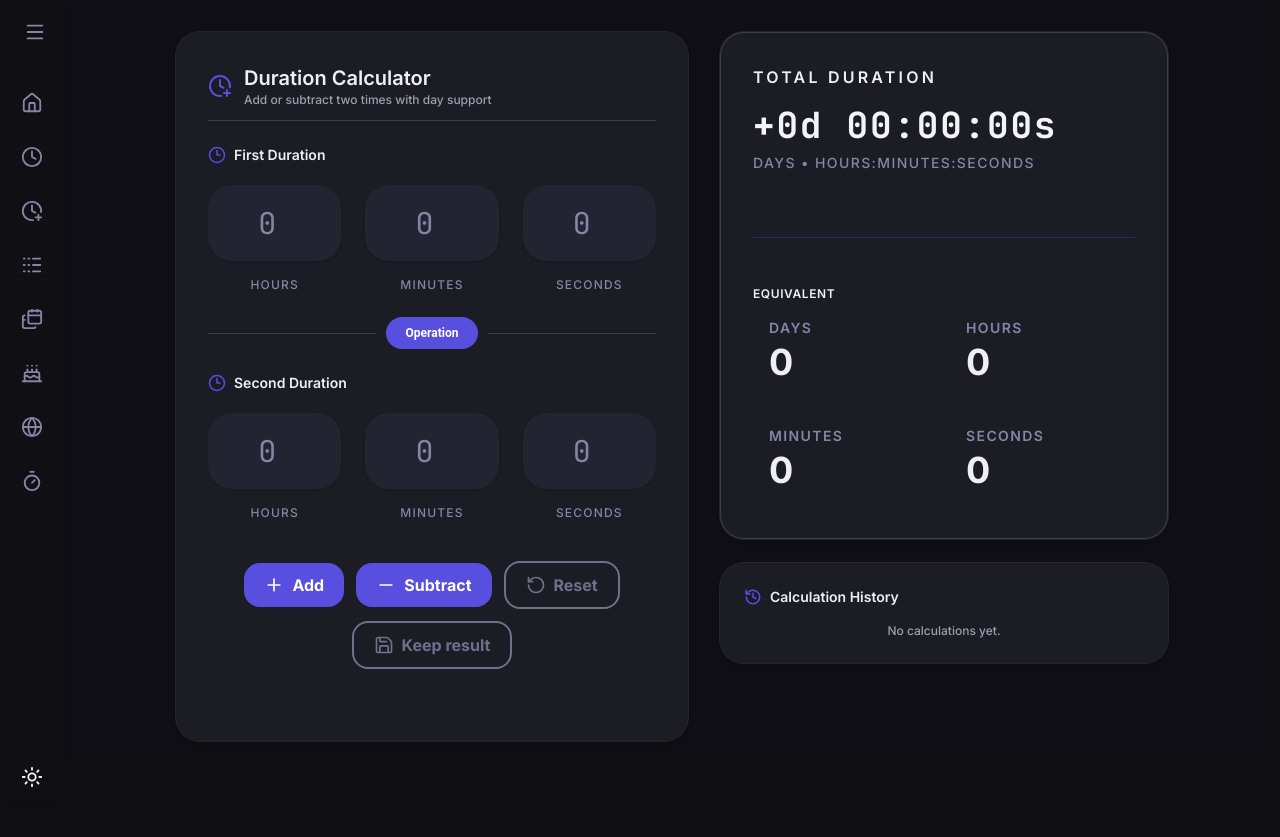
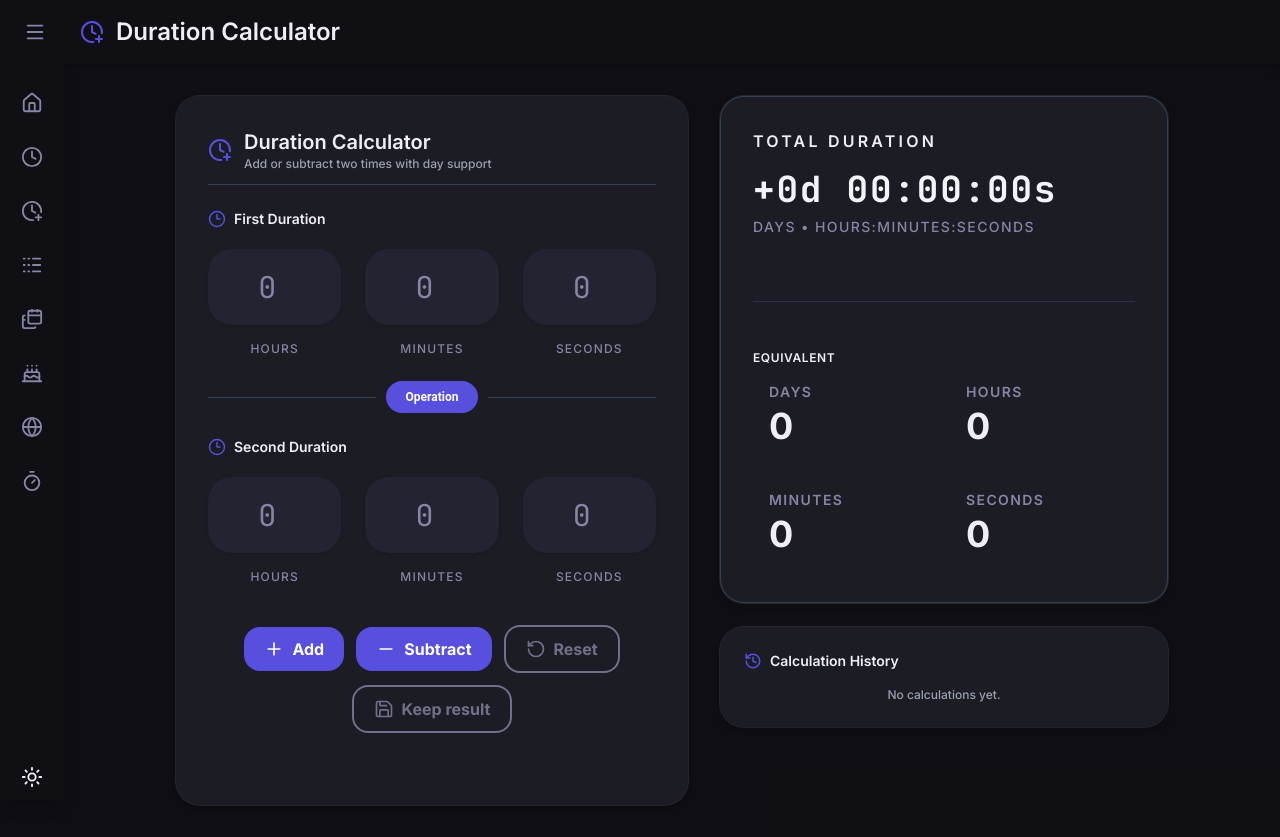
Before and after one commit to chrstnhu/TimeTools, a React (Vite) app: page /duration-calculator in a window 1280 px wide. Before the commit the page ends 800 px from the top, so only its background shows below. Built offline with nearby package versions, Linux system fonts and the light colour scheme.

Commit message:
re-add header to the page

```diff
--- a/src/components/layout/Header.jsx
+++ b/src/components/layout/Header.jsx
@@ -1,26 +1,20 @@
 import { useLocation } from "react-router-dom";
-
-const menuItems = [
-  { name: "Home", path: "/" },
-  { name: "Time Calculator", path: "/time-calculator" },
-  { name: "Date Calculator", path: "/date-calculator" },
-  { name: "Duration Calculator", path: "/duration-calculator" },
-  { name: "Day Calculator", path: "/day-calculator" },
-  { name: "Age Calculator", path: "/age-calculator" },
-  { name: "Time Zone", path: "/time-zone" },
-  { name: "Chronometer", path: "/chronometer" },
-];
-
+import { menuItems } from "@/constants/menuItems";
 function Header() {
   const location = useLocation();
 
   const currentPage =
     menuItems.find((item) => item.path === location.pathname) || menuItems[0];
 
+  const Icon = currentPage.icon;
+
   return (
-    <header className="relative z-10 flex h-16 items-center border-b-1 border-[var(--background)] bg-[var(--primary)]/20 p-4 text-[var(--text)]">
-      <div className="flex items-center gap-2">
-        <h2 className="text-2xl font-bold">{currentPage.name}</h2>
+    <header className="pl-20 relative z-10 flex h-16 items-center shadow-md bg-[var(--background)] p-4 text-[var(--text)]">
+      <div className="flex items-center gap-3">
+        {Icon && <Icon size={24} className="text-[var(--primary)]" />}
+        <h2 className="text-2xl font-bold text-[var(--text-title)]">
+          {currentPage.name}
+        </h2>
       </div>
     </header>
   );
--- a/src/components/layout/Layout.jsx
+++ b/src/components/layout/Layout.jsx
@@ -14,6 +14,7 @@ import HomePage from "@/pages/HomePage";
 function Layout() {
   return (
     <div className="min-h-screen bg-[var(--background)]/90">
+      <Header />
       <Sidebar />
 
       <div className="ml-16">
```
